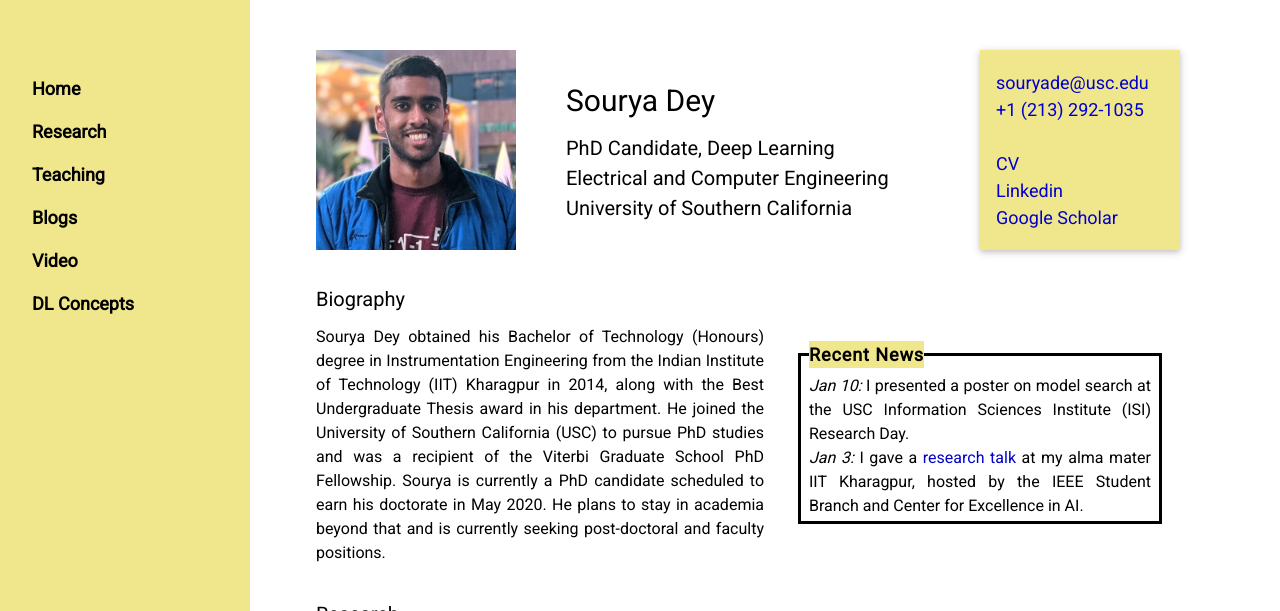
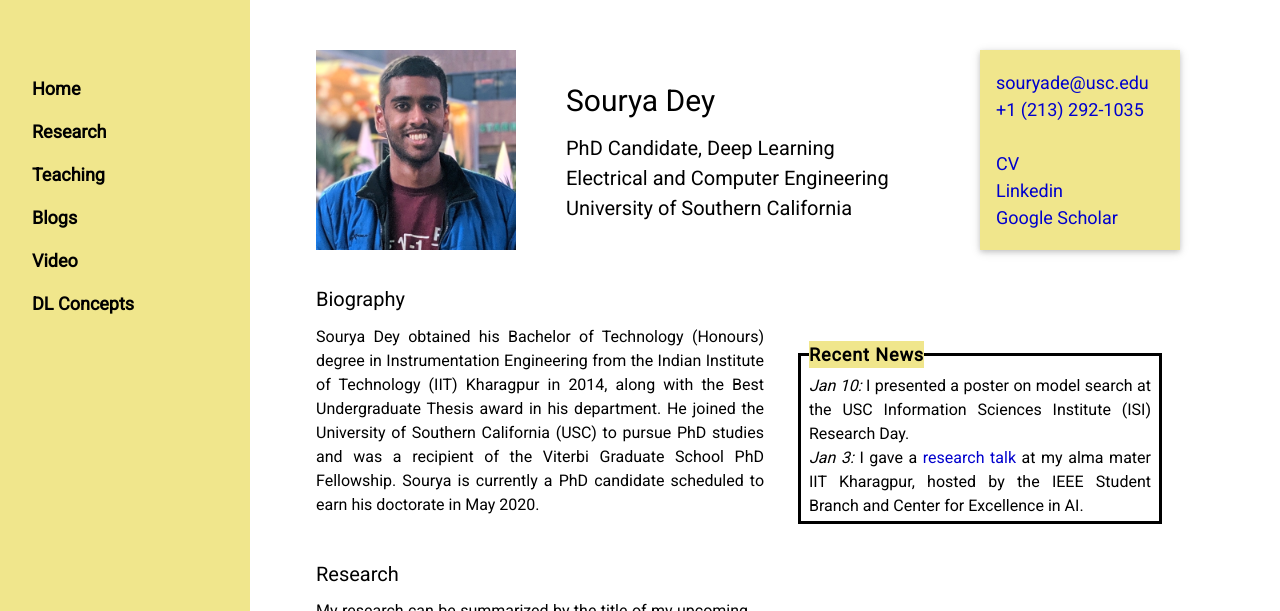
Before and after one commit to souryadey/souryadey.github.io, a Jekyll site: the page built from index.html, in a window 1280 px wide and 900 px high, cut to the strip 0-611 px from the top of the window. Built offline with Jekyll 4.4.1, drawn with Linux system fonts in a browser that asks for light colours.

Commit message:
Update index.html

```diff
--- a/index.html
+++ b/index.html
@@ -67,7 +67,7 @@ fieldset {
 <div class="w3-container"><h4>Biography</h4></div>
 <div class="w3-cell-row">
     <div class="w3-container w3-mobile w3-cell">
-    	Sourya Dey obtained his Bachelor of Technology (Honours) degree in Instrumentation Engineering from the Indian Institute of Technology (IIT) Kharagpur in 2014, along with the Best Undergraduate Thesis award in his department. He joined the University of Southern California (USC) to pursue PhD studies and was a recipient of the Viterbi Graduate School PhD Fellowship. Sourya is currently a PhD candidate scheduled to earn his doctorate in May 2020. He plans to stay in academia beyond that and is currently seeking post-doctoral and faculty positions.
+    	Sourya Dey obtained his Bachelor of Technology (Honours) degree in Instrumentation Engineering from the Indian Institute of Technology (IIT) Kharagpur in 2014, along with the Best Undergraduate Thesis award in his department. He joined the University of Southern California (USC) to pursue PhD studies and was a recipient of the Viterbi Graduate School PhD Fellowship. Sourya is currently a PhD candidate scheduled to earn his doctorate in May 2020. <!--He plans to stay in academia beyond that and is currently seeking post-doctoral and faculty positions.-->
     </div>
     <div class="w3-container w3-mobile w3-cell" style="width:400px;">
         <!-- initial option: university logos -->
```
